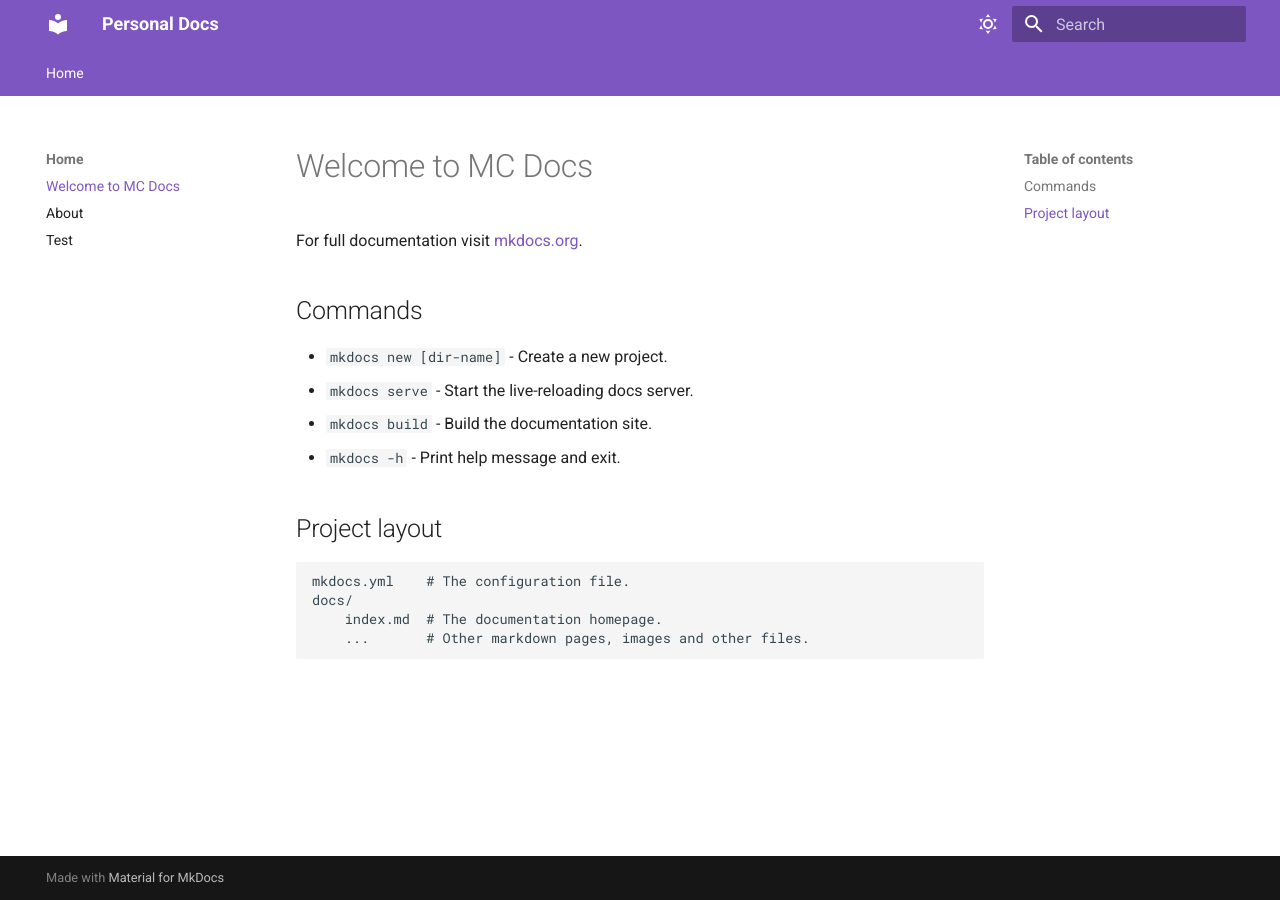
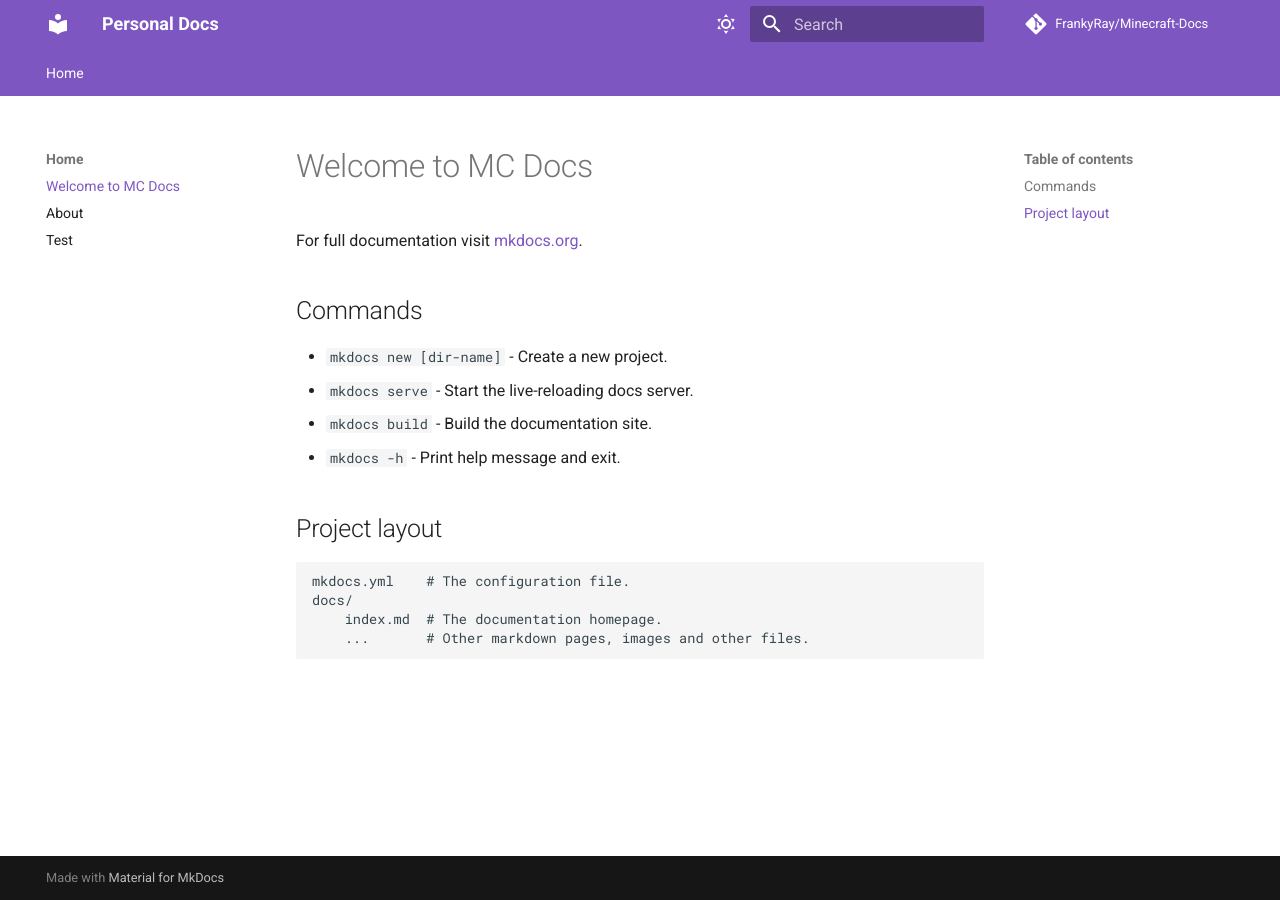
Before and after one commit to FrankyRay/Minecraft-Docs, an MkDocs documentation site: the page built from documentation/docs/index.md, in a window 1280 px wide. Built offline with MkDocs 1.6.1 and Material for MkDocs 9.7.7, drawn with Linux system fonts in a browser that asks for light colours; comment, search, counter and statistics services are not loaded.

Commit message:
Change some setting on yaml

```diff
--- a/documentation/mkdocs.yml
+++ b/documentation/mkdocs.yml
@@ -1,5 +1,8 @@
 site_name: Personal Docs
 site_url: https://example.com/
+
+repo_url: https://github.com/FrankyRay/Minecraft-Docs
+repo_name: FrankyRay/Minecraft-Docs
 
 nav:
   - Home:
@@ -11,6 +14,8 @@ theme:
   name: material
   features:
     - navigation.tabs
+  icon:
+    repo: fontawesome/brands/git-alt
   palette:
   - scheme: default
     primary: deep purple
```
Also changed, not shown: 1 other file.
